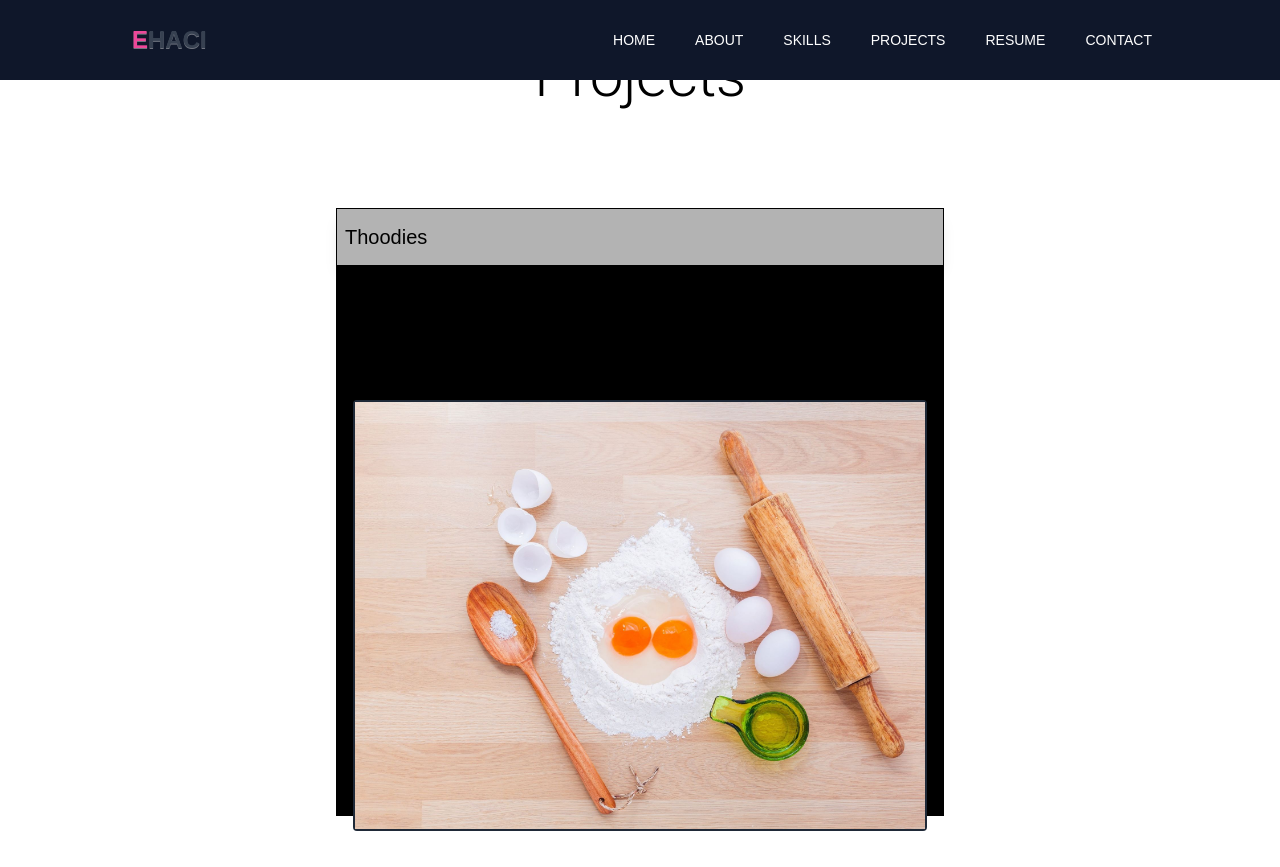
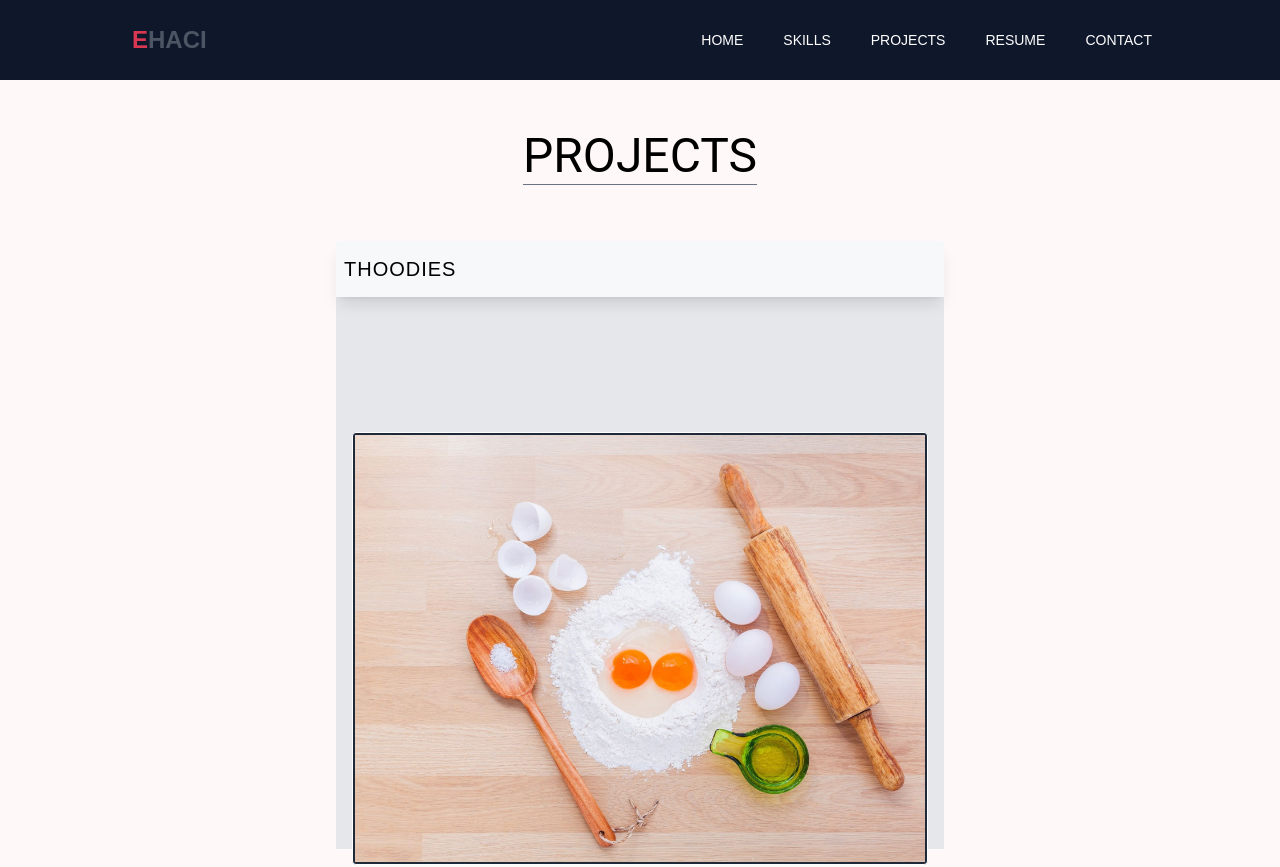
Before and after one commit to Erdiha/portfolio3.0, a Next.js app: page /Projects in a window 1280 px wide. Shown: the top 867 px of the page. Built offline with nearby package versions, Linux system fonts and the light colour scheme.

Commit message:
project component finished

```diff
--- a/components/Icon.tsx
+++ b/components/Icon.tsx
@@ -12,37 +12,33 @@ function Icon() {
       <div className='relative items-center flex justify-center'>
         <span
           className={`text-2xl font-bold ${
-            animate ? 'text-pink-500 animate-slide-in-1' : 'opacity-0'
+            animate ? 'text-[#d93752] animate-slide-in-1' : 'opacity-0'
           }`}
-          style={{ textShadow: '0 1px 0 rgba(255, 255, 255, 0.4)' }}>
+          style={{ textShadow: '0 1px 0 rgba(255, 255, 255, 0,6)' }}>
           E
         </span>
         <span
           className={`text-2xl font-extrabold ${
-            animate ? 'text-gray-700 animate-slide-in-2' : 'opacity-0'
-          }`}
-          style={{ textShadow: '0 1px 0 rgba(255, 255, 255, 0.4)' }}>
+            animate ? 'text-gray-600 animate-slide-in-2' : 'opacity-0'
+          }`}>
           H
         </span>
         <span
           className={`text-2xl font-extrabold ${
-            animate ? 'text-gray-700 animate-slide-in-3' : 'opacity-0'
-          }`}
-          style={{ textShadow: '0 1px 0 rgba(255, 255, 255, 0.4)' }}>
+            animate ? 'text-gray-600 animate-slide-in-3' : 'opacity-0'
+          }`}>
           A
         </span>
         <span
           className={`text-2xl font-extrabold ${
-            animate ? 'text-gray-700 animate-slide-in-4' : 'opacity-0'
-          }`}
-          style={{ textShadow: '0 1px 0 rgba(255, 255, 255, 0.4)' }}>
+            animate ? 'text-gray-600 animate-slide-in-4' : 'opacity-0'
+          }`}>
           C
         </span>
         <span
           className={`text-2xl font-extrabold ${
-            animate ? 'text-gray-700 animate-slide-in-5' : 'opacity-0'
-          }`}
-          style={{ textShadow: '0 1px 0 rgba(255, 255, 255, 0.4)' }}>
+            animate ? 'text-gray-600 animate-slide-in-5' : 'opacity-0'
+          }`}>
           I
         </span>
       </div>
--- a/components/Navbar.tsx
+++ b/components/Navbar.tsx
@@ -43,9 +43,7 @@ const Navbar = () => {
             <li className='ml-10 text-sm uppercase hover:border-b'>
               <Link href='/'>Home</Link>
             </li>
-            <li className='ml-10 text-sm uppercase hover:border-b'>
-              <Link href='/#about'>About</Link>
-            </li>
+
             <li className='ml-10 text-sm uppercase hover:border-b'>
               <Link href='/#skills'>Skills</Link>
             </li>
@@ -76,7 +74,7 @@ const Navbar = () => {
         <div
           className={
             nav
-              ? ' fixed left-0 top-0 w-[75%] sm:w-[70%] md:w-[45%] h-screen bg-[#ecf0f3] p-8 ease-in duration-500'
+              ? ' fixed left-0 top-0 w-[75%] sm:w-[70%] md:w-[45%] h-screen bg-[#ecf0f3] p-8 ease-in duration-500 text-black'
               : 'fixed left-[-110%] top-0 p-10 ease-in duration-500'
           }>
           <div>
@@ -104,11 +102,7 @@ const Navbar = () => {
                   Home
                 </li>
               </Link>
-              <Link href='/#about'>
-                <li onClick={() => setNav(false)} className='py-4 text-sm'>
-                  About
-                </li>
-              </Link>
+
               <Link href='/#skills'>
                 <li onClick={() => setNav(false)} className='py-4 text-sm'>
                   Skills
--- a/components/ProjectTile.tsx
+++ b/components/ProjectTile.tsx
@@ -13,17 +13,17 @@ const Card = ({
   const [flipped, setFlipped] = useState(false);
 
   return (
-    <div className='flip-card w-[40rem] h-[40rem] p-4 '>
-      <div className='flip-card-inner bg-black '>
-        <div className='flip-card-front border border-black'>
-          <h1 className='flex w-full text-xl p-2 bg-white/70 backdrop-blur shadow-lg leading-loose'>
+    <div className='flip-card w-screen h-[25rem] md:w-[40rem] md:h-[40rem] p-4 '>
+      <div className='flip-card-inner  bg-gray-200'>
+        <div className='flip-card-front '>
+          <h1 className='flex w-full text-xl p-2 bg-white/70 backdrop-blur shadow-lg leading-loose tracking-wider uppercase'>
             {title}
           </h1>
-          <div className='absolute -bottom-10 mb-6 mx-4 rounded p-[2px] bg-gray-800'>
+          <div className='border border-white absolute -bottom-10 mb-6 mx-4 rounded p-[2px] bg-gray-800'>
             <img src={imageUrl} alt='image myflix' />
           </div>
         </div>
-        <div className='flip-card-back  p-10 grid bg-gray-100 '>
+        <div className='flip-card-back text-lg  p-10 grid bg-gray-100 tracking-wide leading-loose items-center'>
           <Typography variant='h3'>{title}</Typography>
 
           <p>{description}</p>
--- a/package.json
+++ b/package.json
@@ -7,6 +7,7 @@
   },
   "dependencies": {
     "@material-ui/core": "^4.12.4",
+    "@react-spring/web": "^9.6.1",
     "@types/prop-types": "^15.7.5",
     "@types/react-icons": "^3.0.0",
     "intersection-observer": "^0.12.2",
--- a/pages/Projects.tsx
+++ b/pages/Projects.tsx
@@ -14,9 +14,13 @@ import { Box, Container, Typography } from '@material-ui/core';
 const Projects = () => {
   console.log(allProj);
   return (
-    <div className='w-full h-full '>
-      <Box className='w-full px-20 py-10 text-center'>
-        <Typography variant='h2'>Projects</Typography>
+    <section id='projects' className='w-full min-h-[100vh] bg-red-50/50 pt-32'>
+      <Box className='w-full text-center flex justify-center '>
+        <Typography
+          className='w-fit uppercase border-b border-gray-500'
+          variant='h3'>
+          Projects
+        </Typography>
       </Box>
 
       <Box
@@ -39,7 +43,7 @@ const Projects = () => {
           );
         })}
       </Box>
-    </div>
+    </section>
   );
 };
 export default Projects;
--- a/pages/Skills.tsx
+++ b/pages/Skills.tsx
@@ -2,6 +2,7 @@ import React, { useEffect, useState } from 'react';
 import { skills } from '../utils/data';
 import { useSpring } from 'react-spring';
 import { useInView } from 'react-intersection-observer';
+import { animated } from '@react-spring/web';
 
 function Skills(animatedProps: { animated: boolean }) {
   const { animated } = animatedProps;
@@ -20,25 +21,17 @@ function Skills(animatedProps: { animated: boolean }) {
     });
   }, []);
 
-  // const props: any = useSpring({
-  //   to: {
-  //     opacity: animated ? 1 : 0,
-  //     transform: animated ? 'translateY(0)' : 'translateY(20px)',
-  //   },
-  //   config: { duration: 500 },
-  // });
-
   return (
-    <div className='parallax-container w-full '>
+    <section id='skills' className='parallax-container w-full h-[100vh] '>
       <div className='parallax-image '></div>
-      <div className='parallax-content w-full flex justify-center items-center'>
+      <div className='h-full w-full  '>
         <div
           ref={ref}
-          className=' flex flex-col items-center justify-center backdrop-blur-sm bg-[#7f8080]/30 w-full rounded font-semibold tracking-wide p-4'>
+          className=' flex flex-col items-center justify-center backdrop-blur-sm bg-[#7f8080]/30 h-full  rounded font-semibold tracking-wide'>
           <SkillsTile skills={skills} animated={animated} />
         </div>
       </div>
-    </div>
+    </section>
   );
 }
 
@@ -46,9 +39,7 @@ export default Skills;
 
 const SkillsTile = ({ skills, animated }: any) => {
   return (
-    <div
-      id='skills'
-      className='skills bar shadow-gray-700 bg-white/30 rounded-md px-10 shadow-lg grid grid-cols-1 w-full md:w-[60%] py-4  md:p-10 md:m-4'>
+    <div className=' bar shadow-gray-700 bg-white/30 rounded-md px-10 shadow-lg grid grid-cols-1 w-full md:w-[60%] py-8  md:p-10 md:m-4 justify-center '>
       <p className='w-fit pr-2  mb-4 bg-white/50 rounded'>SKILLS</p>
       {animated &&
         skills.map((skill: any) => (
--- a/styles/globals.css
+++ b/styles/globals.css
@@ -79,7 +79,7 @@
     height: 0;
     width: 0;
     border: 5px solid transparent;
-    border-top-color: rgb(217, 55, 82);
+    border-top-color: #d93752;
     border-right-width: 0px;
     border-bottom-width: 0px;
     opacity: 0;
@@ -221,14 +221,14 @@
 
   .parallax-image {
     position: absolute;
-    top: -50rem;
+    top: 0rem;
     left: 0;
     right: 0;
     bottom: 0;
     background-image: url('/skills.jpg');
     background-size: cover;
     background-position: center;
-    transform: translateZ(0);
+    transform: translateZ(50%);
   }
   .flip-card {
     perspective: 1000px;
```
Also changed, not shown: 1 other file (tests, documents, lock files or other folders).
